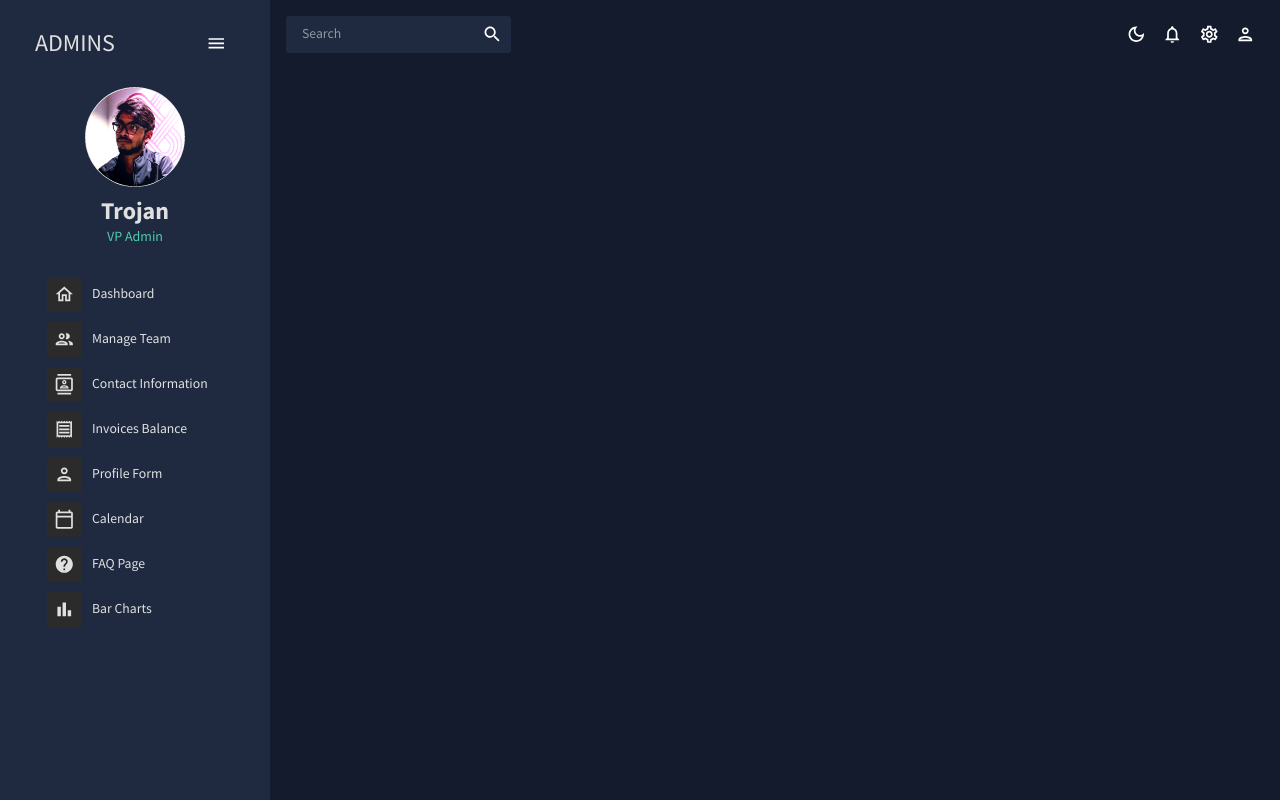
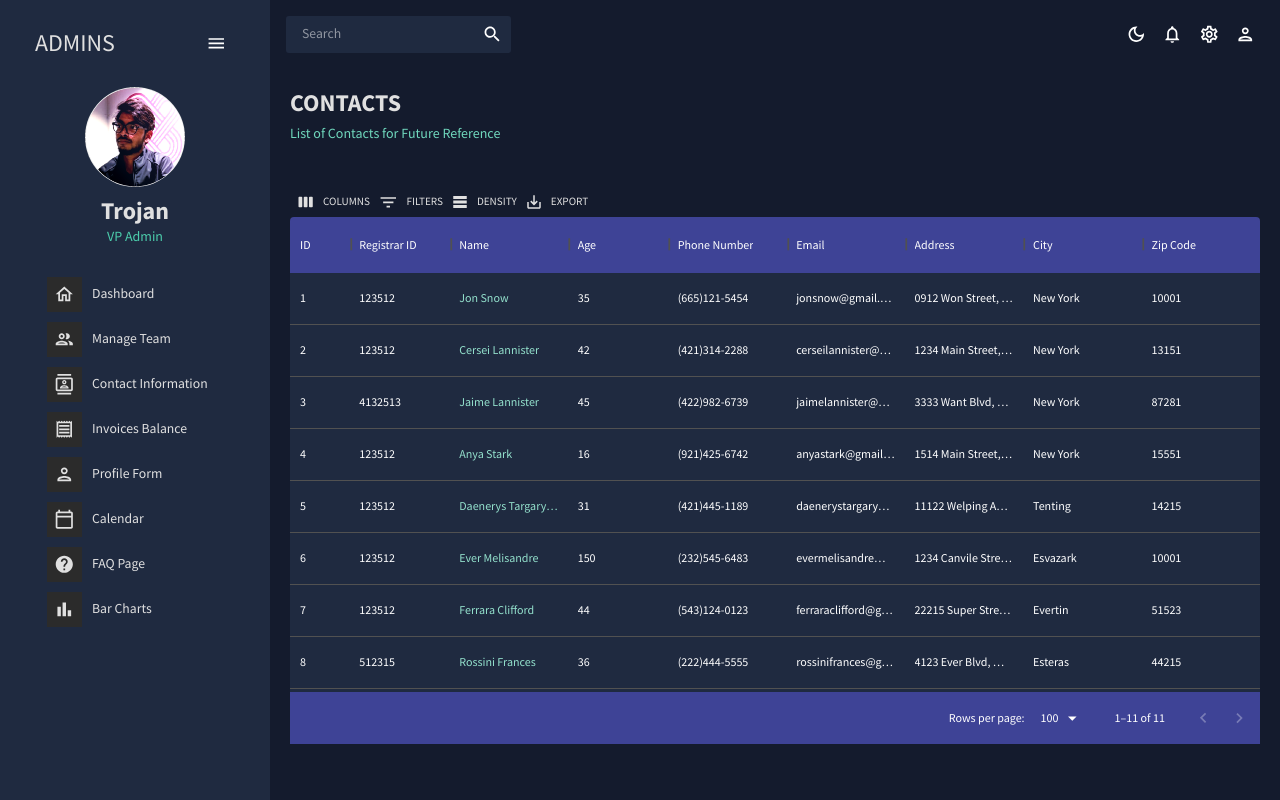
Before and after one commit to Abhijeet-Trojan/admin-dashboard, a React (Create React App) app: page /contacts in a window 1280 px wide. Built offline with nearby package versions, Linux system fonts and the light colour scheme.

Commit message:
added contacts page

```diff
--- a/src/App.js
+++ b/src/App.js
@@ -6,7 +6,7 @@
 import Dashboard from './scenes/dashboard';
 import Team from './scenes/team';
 // import Invoices from './scenes/invoices';
-// import Contacts from './scenes/contacts';
+import Contacts from './scenes/contacts';
 // import Bar from './scenes/bar';
 // import Form from './scenes/form';
 // import Line from './scenes/line';
@@ -33,7 +33,7 @@
             <Route path='/' element={<Dashboard />} />
             <Route path='/team' element={<Team />} />
             {/* <Route path='/invoices' element={<Invoices />} /> */}
-            {/* <Route path='/contacts' element={<Contacts />} /> */}
+            <Route path='/contacts' element={<Contacts />} />
             {/* <Route path='/bar' element={<Bar/>} /> */}
             {/* <Route path='/form' element={<Form />} /> */}
             {/* <Route path='/line' element={<Line />} /> */}
--- /dev/null
+++ b/src/scenes/contacts/index.jsx
@@ -0,0 +1,103 @@
+import { Box } from "@mui/material";
+import { DataGrid, GridToolbar } from "@mui/x-data-grid";
+import { tokens } from "../../theme";
+import { mockDataContacts } from "../../data/mockData";
+import Header from "../../components/Header";
+import { useTheme } from "@mui/material";
+
+const Contacts = () => {
+  const theme = useTheme();
+  const colors = tokens(theme.palette.mode);
+
+  const columns = [
+    { field: "id", headerName: "ID", flex: 0.5 },
+    { field: "registrarId", headerName: "Registrar ID" },
+    {
+      field: "name",
+      headerName: "Name",
+      flex: 1,
+      cellClassName: "name-column--cell",
+    },
+    {
+      field: "age",
+      headerName: "Age",
+      type: "number",
+      headerAlign: "left",
+      align: "left",
+    },
+    {
+      field: "phone",
+      headerName: "Phone Number",
+      flex: 1,
+    },
+    {
+      field: "email",
+      headerName: "Email",
+      flex: 1,
+    },
+    {
+      field: "address",
+      headerName: "Address",
+      flex: 1,
+    },
+    {
+      field: "city",
+      headerName: "City",
+      flex: 1,
+    },
+    {
+      field: "zipCode",
+      headerName: "Zip Code",
+      flex: 1,
+    },
+  ];
+
+  return (
+    <Box m="20px">
+      <Header
+        title="CONTACTS"
+        subtitle="List of Contacts for Future Reference"
+      />
+      <Box
+        m="40px 0 0 0"
+        height="70vh"
+        sx={{
+          "& .MuiDataGrid-root": {
+            border: "none",
+          },
+          "& .MuiDataGrid-cell": {
+            borderBottom: "none",
+          },
+          "& .name-column--cell": {
+            color: colors.greenAccent[300],
+          },
+          "& .MuiDataGrid-columnHeaders": {
+            backgroundColor: colors.blueAccent[700],
+            borderBottom: "none",
+          },
+          "& .MuiDataGrid-virtualScroller": {
+            backgroundColor: colors.primary[400],
+          },
+          "& .MuiDataGrid-footerContainer": {
+            borderTop: "none",
+            backgroundColor: colors.blueAccent[700],
+          },
+          "& .MuiCheckbox-root": {
+            color: `${colors.greenAccent[200]} !important`,
+          },
+          "& .MuiDataGrid-toolbarContainer .MuiButton-text": {
+            color: `${colors.grey[100]} !important`,
+          },
+        }}
+      >
+        <DataGrid
+          rows={mockDataContacts}
+          columns={columns}
+          components={{ Toolbar: GridToolbar }}
+        />
+      </Box>
+    </Box>
+  );
+};
+
+export default Contacts;
--- a/src/scenes/team/index.jsx
+++ b/src/scenes/team/index.jsx
@@ -51,9 +51,6 @@
                 "& .MuiDataGrid-root": {
                     border: "none"
                 },
-                "& .MuiDataGrid-cell": {
-                    borderBottom: "none"
-                },
                 "& .name-column--cell": {
                     color: colors.greenAccent[300]
                 },
@@ -67,7 +64,10 @@
                 "& .MuiDataGrid-footerContainer": {
                     borderTop: "none",
                     backgroundColor: colors.blueAccent[700]
-                }
+                },
+                "& .MuiDataGrid-cell": {
+                    borderBottom: "none !important"
+                },
             }}
             >
                 <DataGrid
```
